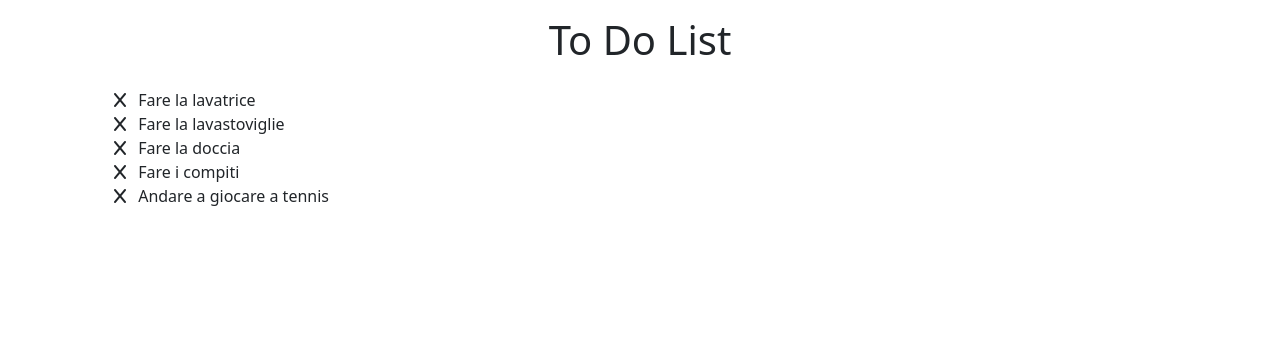
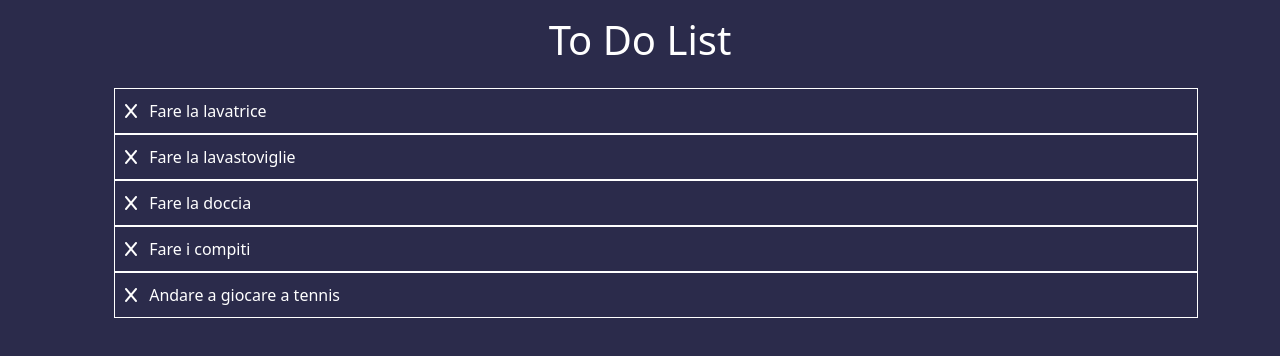
Before and after one commit to PalumboAndrea/vue-todolist, a plain HTML site: page index.html in a window 1280 px wide. Drawn offline with nearby package versions, Linux system fonts and the light colour scheme.

Commit message:
fix the style of the page

```diff
--- a/css/style.css
+++ b/css/style.css
@@ -1,5 +1,12 @@
+body{
+    background-color: rgb(43, 43, 75);
+    color: white;
+}
+
 li {
     list-style-type: none;
+    border: 1px solid white;
+    padding: 10px;
 }
 
 i{
```
